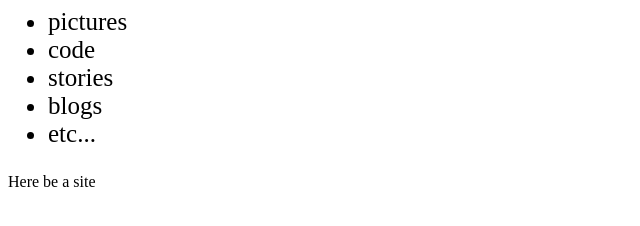
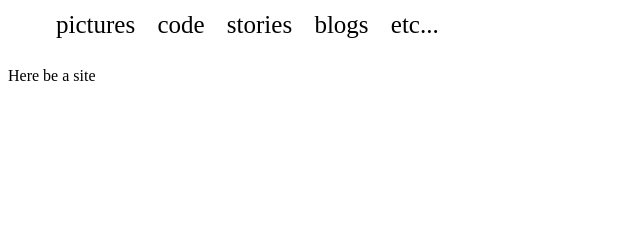
Before and after one commit to sebee/sebee-dot-hu, a plain HTML site: page index.html in a window 1280 px wide. Shown: the whole page, without its empty margins (0-640 px from the left). Drawn offline with Linux system fonts and the light colour scheme.

Commit message:
making the menu button horizontal

```diff
--- a/sebee.css
+++ b/sebee.css
@@ -1,3 +1,11 @@
-#top_menu{
+#top_menu {
     font-size:25px;
 }
+#top_menu li {
+   background: #fff;
+   padding: 3px 8px;
+   display: inline-block;
+   transition: background .25s ease-in-out;
+   -moz-transition: background .25s ease-in-out;
+   -webkit-transition: background .25s ease-in-out;
+   }
```
